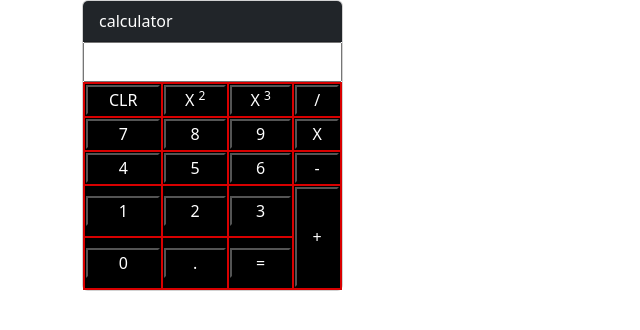
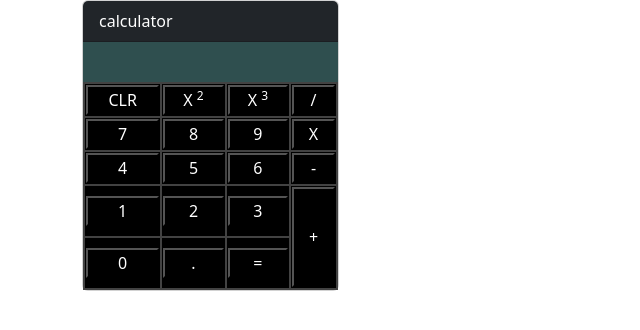
Before and after one commit to ananduvinod04/calculator, a plain HTML site: page index.html in a window 1280 px wide. Shown: the whole page, without its empty margins (0-640 px from the left). Drawn offline with nearby package versions, Linux system fonts and the light colour scheme.

Commit message:
feature/screen styled & screen entry function created

```diff
--- /dev/null
+++ b/Script/script.js
@@ -0,0 +1,17 @@
+ var screen=document.getElementById("screen");
+let screenLengthChecker=()=>{
+
+if(screen.value.length>14){
+     screen.type="text"
+
+    screen.value="syntax error!!!"
+
+
+}
+}
+
+function screenEntry(keyValue,screenLengthChecker){
+    document.getElementById("screen").value+=keyValue;
+    screenLengthChecker()
+}
+ let clearScreen=()=>screen.value=""
--- a/Style/style.css
+++ b/Style/style.css
@@ -8,6 +8,8 @@
 .screen input{
     width: 100%;
     height: 40px;
+    border: none;
+    background-color: darkslategray;
 }
 
 .card-header{
@@ -23,7 +25,7 @@ table{
     width:100%;
 }
 td{
-    border: 2px solid rgb(216, 0, 0);
+    border: 2px solid rgb(66, 66, 66);
     background-color: black;
 
 }
--- a/index.html
+++ b/index.html
@@ -18,14 +18,14 @@
         <div class="card-header bg-dark">calculator</div>
         <div class=" container-fluid calculatorBox">
           <div class=" row screen">
-            <input type="number" />
+            <input type="number" id="screen" />
           </div>
           <div class="row keyPad">
 
               <table>
                 <tbody>
                   <tr>
-                    <td><button class="btns  ">CLR</button></td>
+                    <td><button class="btns " onclick="clearScreen()">CLR</button></td>
                     <td>
                       <button class="btns ">X <sup>2</sup></button>
                     </td>
@@ -35,27 +35,27 @@
                     <td><button class="btns ">/</button></td>
                   </tr>
                   <tr>
-                    <td><button class="btns ">7</button></td>
-                    <td><button class="btns ">8</button></td>
-                    <td><button class="btns ">9</button></td>
-                    <td><button class="btns ">X</button></td>
+                    <td><button class="btns "onclick="screenEntry(7, screenLengthChecker)">7</button></td>
+                    <td><button class="btns "onclick="screenEntry(8, screenLengthChecker)">8</button></td>
+                    <td><button class="btns "onclick="screenEntry(9, screenLengthChecker)">9</button></td>
+                    <td><button class="btns "onclick="">X</button></td>
                   </tr>
                   <tr>
-                    <td><button class="btns ">4</button></td>
-                    <td><button class="btns ">5</button></td>
-                    <td><button class="btns ">6</button></td>
-                    <td><button class="btns ">-</button></td>
+                    <td><button class="btns "onclick="screenEntry(4, screenLengthChecker)">4</button></td>
+                    <td><button class="btns "onclick="screenEntry(5, screenLengthChecker)">5</button></td>
+                    <td><button class="btns "onclick="screenEntry(6, screenLengthChecker)">6</button></td>
+                    <td><button class="btns "onclick="">-</button></td>
                   </tr>
                   <tr>
-                    <td><button class="btns ">1</button></td>
-                    <td><button class="btns ">2</button></td>
-                    <td><button class="btns ">3</button></td>
-                    <td rowspan="2"><button class="btns " style="height: 100px;">+</button></td>
+                    <td><button class="btns "onclick="screenEntry(1, screenLengthChecker)">1</button></td>
+                    <td><button class="btns "onclick="screenEntry(2, screenLengthChecker)">2</button></td>
+                    <td><button class="btns "onclick="screenEntry(3, screenLengthChecker)">3</button></td>
+                    <td rowspan="2"><button class="btns "onclick="" style="height: 100px;">+</button></td>
                   </tr>
                   <tr>
-                    <td><button class="btns ">0</button></td>
-                    <td><button class="btns ">.</button></td>
-                    <td><button class="btns ">=</button></td>
+                    <td><button class="btns "onclick="screenEntry(0, screenLengthChecker)" >0</button></td>
+                    <td><button class="btns "onclick="screenEntry(, screenLengthChecker)">.</button></td>
+                    <td><button class="btns "onclick="screenEntry(=, screenLengthChecker)">=</button></td>
 
                   </tr>
                 </tbody>
@@ -65,7 +65,7 @@
         </div>
       </div>
     </div>
-
+<script src="Script/script.js"></script>
     <script
       src="https://cdn.jsdelivr.net/npm/bootstrap@5.3.7/dist/js/bootstrap.bundle.min.js"
       integrity="sha384-ndDqU0Gzau9qJ1lfW4pNLlhNTkCfHzAVBReH9diLvGRem5+R9g2FzA8ZGN954O5Q"
```
